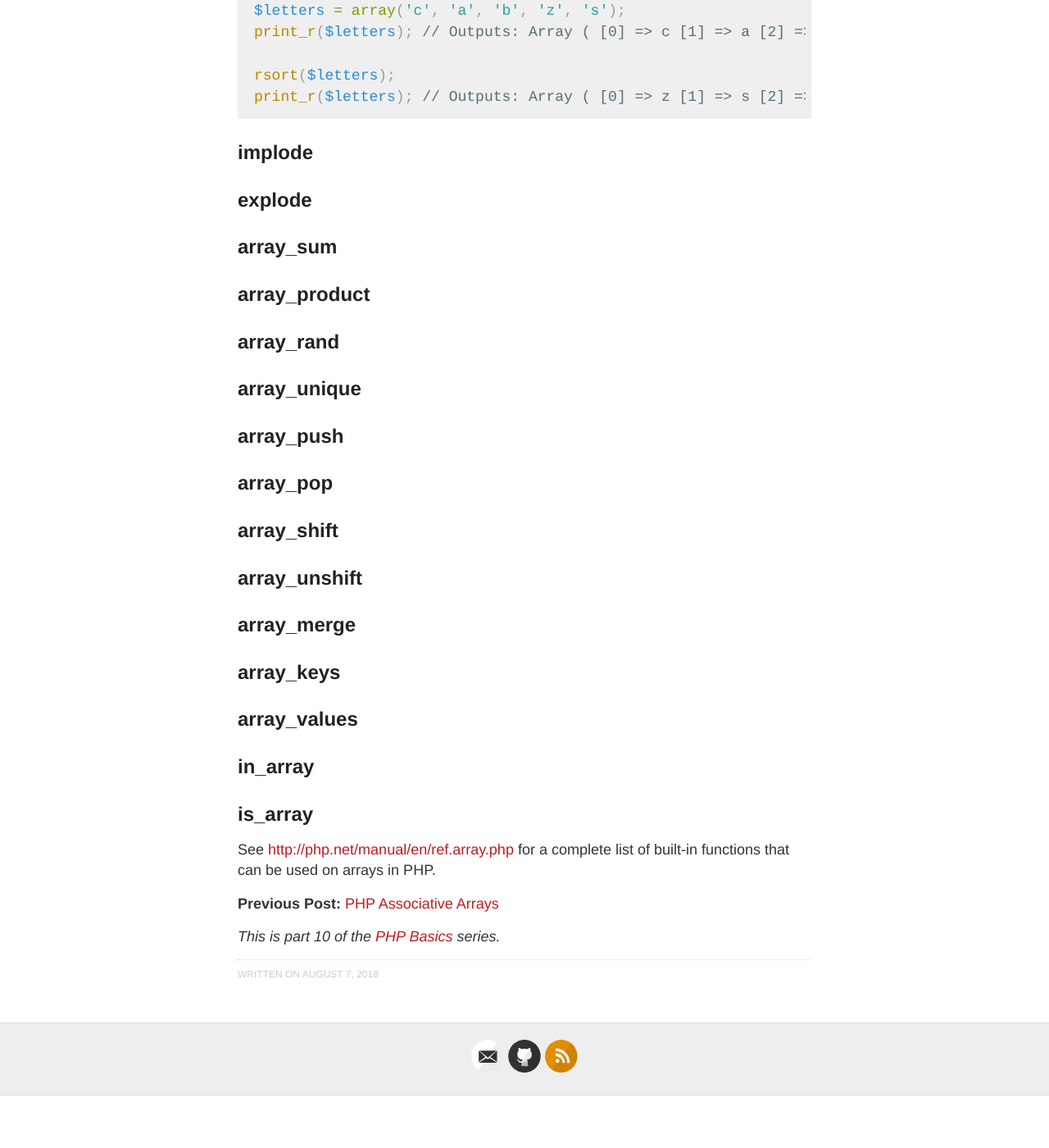
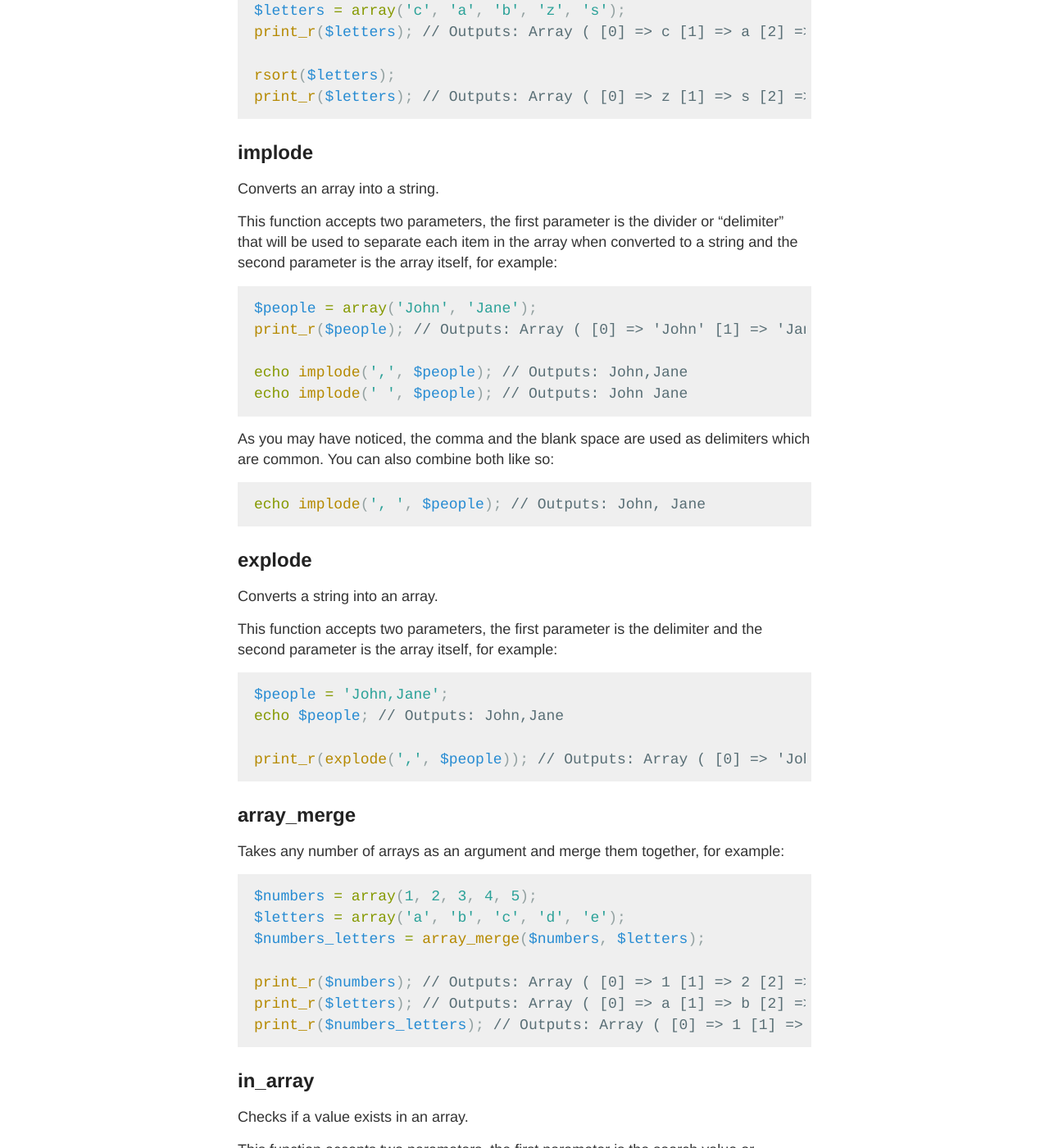
Before and after one commit to kennyalmendral/kennyalmendral.github.io, a Jekyll site: the page built from _posts/2018-08-07-php-array-functions.md, in a window 1280 px wide and 1400 px high, scrolled down 1806 px. Shown: the whole window at 82% size. Built offline with Jekyll 4.4.1, drawn with Linux system fonts in a browser that asks for light colours; before the commit the page ends 3142 px from its top, so only the background shows below that; some of the changed text lies outside the part shown.

Commit message:
Update PHP Array Functions

````diff
--- a/_posts/2018-08-07-php-array-functions.md
+++ b/_posts/2018-08-07-php-array-functions.md
@@ -9,7 +9,7 @@ Here's a list of the commonly used array functions:
 
 ## count
 
-Takes an array as an argument and then counts all items in it, like so:
+Takes an array as an argument and then counts all items in it, for example:
 
 ```php
 $people = array('John', 'Jane');
@@ -18,7 +18,7 @@ echo count($people); // Outputs: 2
 
 ## max
 
-Takes an array as an argument and finds the highest value in it, like so:
+Takes an array as an argument and finds the highest value in it, for example:
 
 ```php
 $numbers = array(2, 100, 80, 50, 75);
@@ -27,7 +27,7 @@ echo max($numbers); // Outputs: 100
 
 ## min
 
-Takes an array as an argument and finds the lowest value in it, like so:
+Takes an array as an argument and finds the lowest value in it, for example:
 
 ```php
 $numbers = array(2, 100, 80, 50, 75);
@@ -76,33 +76,77 @@ print_r($letters); // Outputs: Array ( [0] => z [1] => s [2] => c [3] => b [4] =
 
 ## implode
 
+Converts an array into a string.
+
+This function accepts two parameters, the first parameter is the divider or "delimiter" that will be used to separate each item in the array when converted to a string and the second parameter is the array itself, for example:
+
+```php
+$people = array('John', 'Jane');
+print_r($people); // Outputs: Array ( [0] => 'John' [1] => 'Jane' )
+
+echo implode(',', $people); // Outputs: John,Jane
+echo implode(' ', $people); // Outputs: John Jane
+```
+
+As you may have noticed, the comma and the blank space are used as delimiters which are common. You can also combine both like so:
+
+```php
+echo implode(', ', $people); // Outputs: John, Jane
+```
+
 ## explode
 
-## array_sum
+Converts a string into an array.
 
-## array_product
+This function accepts two parameters, the first parameter is the delimiter and the second parameter is the array itself, for example:
 
-## array_rand
+```php
+$people = 'John,Jane';
+echo $people; // Outputs: John,Jane
 
-## array_unique
-
-## array_push
-
-## array_pop
-
-## array_shift
-
-## array_unshift
+print_r(explode(',', $people)); // Outputs: Array ( [0] => 'John' [1] => 'Jane' )
+```
 
 ## array_merge
 
-## array_keys
+Takes any number of arrays as an argument and merge them together, for example:
 
-## array_values
+```php
+$numbers = array(1, 2, 3, 4, 5);
+$letters = array('a', 'b', 'c', 'd', 'e');
+$numbers_letters = array_merge($numbers, $letters);
+
+print_r($numbers); // Outputs: Array ( [0] => 1 [1] => 2 [2] => 3 [3] => 4 [4] => 5 )
+print_r($letters); // Outputs: Array ( [0] => a [1] => b [2] => c [3] => d [4] => e )
+print_r($numbers_letters); // Outputs: Array ( [0] => 1 [1] => 2 [2] => 3 [3] => 4 [4] => 5 [5] => a [6] => b [7] => c [8] => d [9] => e )
+```
 
 ## in_array
 
+Checks if a value exists in an array.
+
+This function accepts two parameters, the first parameter is the search value or keyword and the second parameter is the array itself, for example:
+
+```php
+$countries = array('Norway', 'Finland', 'Sweden');
+
+echo in_array('Finland', $countries); // Outputs: 1
+echo in_array('Philippines', $countries); // Outputs:
+```
+
 ## is_array
+
+Checks if a variable is an array, for example:
+
+```php
+$people = array('John', 'Jane');
+$name = 'John Doe';
+
+echo is_array($people); // Outputs: 1
+echo is_array($name); // Outputs:
+```
+
+Once again, with regards to the value returned by the `in_array` and `is_array` functions, take note that 1 means true and that blank means false.
 
 See [http://php.net/manual/en/ref.array.php](http://php.net/manual/en/ref.array.php){:target="_blank"} for a complete list of built-in functions that can be used on arrays in PHP.
 
````
Also changed, not shown: _posts/2018-07-30-php-number-functions.md (+1 -1 lines).
